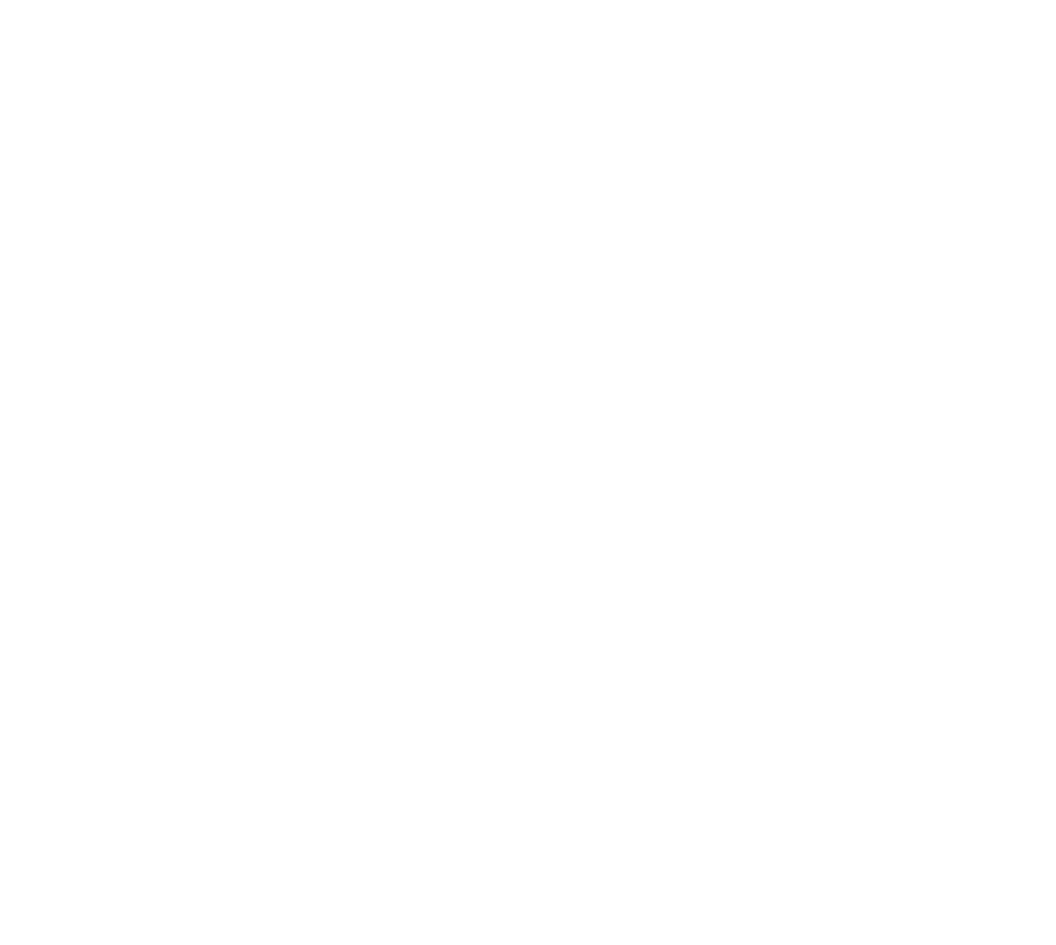
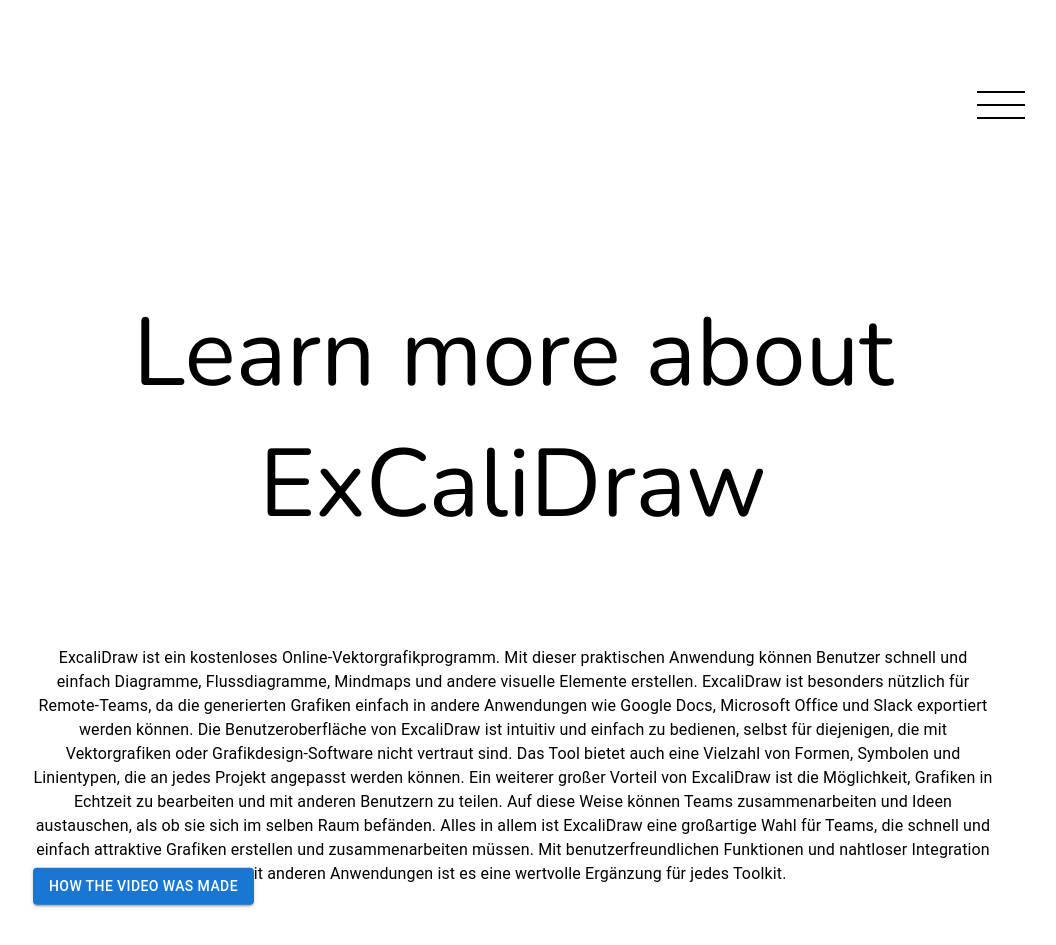
Before and after one commit to polazarov/m152_WikiPage_FE, a React (Create React App) app: page /excalidraw in a window 1280 px wide. Before the commit this address had no page. Shown: the top 945 px of the page, without its empty margins (127-1183 px from the left). Before the commit the page ends 800 px from the top, so only its background shows below. Built offline with nearby package versions, Linux system fonts and the light colour scheme.

Commit message:
add individual wiki pages

```diff
--- a/src/Router.tsx
+++ b/src/Router.tsx
@@ -7,6 +7,7 @@
 import AboutUs from "./pages/AboutUs/AboutUs";
 import HomePage from "./pages/HomePage/HomePage";
 import Wiki from "./pages/Wiki/Wiki";
+import ExCaliDraw from "./pages/ExCaliDraw/ExCaliDraw";
 
 const Router = () => {
   return (
@@ -23,6 +24,10 @@
         path={"/wiki"}
         element={<Wiki />}
       />
+      <Route
+        path={"/excalidraw"}
+        element={<ExCaliDraw />}
+      />
     </Routes>
   );
 };
--- /dev/null
+++ b/src/pages/ExCaliDraw/ExCaliDraw.css
@@ -0,0 +1,31 @@
+.wiki_title{
+    font-size: 6em;
+    text-align: center;
+    margin-top: 3em;
+}
+
+.card_title{
+    text-align: center;
+}
+
+.inner_text{
+    text-align: center;
+    margin-left: 8;
+    margin-right: 8em;
+    margin-top: 6vh;
+    position: relative;
+}
+
+.inner_div{
+    margin-left: 10em;
+    margin-right: 10em;
+    margin-top: 6em;
+}
+
+.button{
+    margin: 6;
+    position: absolute;
+    top: 50%;
+    -ms-transform: translateY(-50%);
+    transform: translateY(-50%);
+}
--- /dev/null
+++ b/src/pages/ExCaliDraw/ExCaliDraw.tsx
@@ -0,0 +1,40 @@
+import React from "react";
+import "./ExCaliDraw.css";
+import { Button, Typography } from "@mui/material";
+import HamburgerMenu from "../../atoms/HamburgerMenu";
+import Footer from "../../organisms/Footer";
+
+export default function ExCaliDraw() {
+  return (
+    <>
+      <HamburgerMenu></HamburgerMenu>
+      <div className="wiki_title">Learn more about ExCaliDraw</div>
+      <div className="inner_div">
+      <Typography className="inner_text">
+        ExcaliDraw ist ein kostenloses Online-Vektorgrafikprogramm. Mit dieser
+        praktischen Anwendung können Benutzer schnell und einfach Diagramme,
+        Flussdiagramme, Mindmaps und andere visuelle Elemente erstellen.
+        ExcaliDraw ist besonders nützlich für Remote-Teams, da die generierten
+        Grafiken einfach in andere Anwendungen wie Google Docs, Microsoft Office
+        und Slack exportiert werden können. Die Benutzeroberfläche von
+        ExcaliDraw ist intuitiv und einfach zu bedienen, selbst für diejenigen,
+        die mit Vektorgrafiken oder Grafikdesign-Software nicht vertraut sind.
+        Das Tool bietet auch eine Vielzahl von Formen, Symbolen und Linientypen,
+        die an jedes Projekt angepasst werden können. Ein weiterer großer
+        Vorteil von ExcaliDraw ist die Möglichkeit, Grafiken in Echtzeit zu
+        bearbeiten und mit anderen Benutzern zu teilen. Auf diese Weise können
+        Teams zusammenarbeiten und Ideen austauschen, als ob sie sich im selben
+        Raum befänden. Alles in allem ist ExcaliDraw eine großartige Wahl für
+        Teams, die schnell und einfach attraktive Grafiken erstellen und
+        zusammenarbeiten müssen. Mit benutzerfreundlichen Funktionen und
+        nahtloser Integration mit anderen Anwendungen ist es eine wertvolle
+        Ergänzung für jedes Toolkit.
+      </Typography>
+
+
+      <Button className="button" variant="contained">How the video was made</Button>
+      </div>
+      <Footer />
+    </>
+  );
+}
--- a/src/pages/Wiki/Wiki.tsx
+++ b/src/pages/Wiki/Wiki.tsx
@@ -19,6 +19,7 @@
     title: string,
     image: string,
     text: string,
+    url: string
   }
 
   let ourTeam: TeamType[] = [
@@ -26,31 +27,37 @@
       title: "How do i take notes efficiantly",
       image: "../pics/excalidraw.jpg",
       text: "Junior Software Developer",
+      url: "/excalidraw"
     },
     {
       title: "How to make a life easier as a mac user",
       image: "../pics/homebrew.jpg",
       text: "Junior Software Developer",
+      url: "/excalidraw"
     },
     {
       title: "Which tool to use for working with diagramms",
       image: "../pics/draw-io.jpg",
       text: "Junior Software Developer",
+      url: "/excalidraw"
     },
     {
       title: "How do i work with others efficiantly",
       image: "../pics/github.jpg",
       text: "Junior Software Developer",
+      url: "/excalidraw"
     },
     {
       title: "What media and file formats to use for the web",
       image: "../pics/videoformats.jpg",
       text: "Junior Software Developer",
+      url: "/excalidraw"
     },
     {
       title: "Which software to use for media production",
       image: "../pics/mediaproduction.jpg",
       text: "Junior Software Developer",
+      url: "/excalidraw"
     },
   ];
 
@@ -72,7 +79,9 @@
                     {worker.title}
                   </Typography>
                 </CardContent>
+                <a href={worker.url}>
                 <Button variant="contained" sx={{marginBottom: 3}}>Learn more</Button>
+                </a>
               </Card>
               </Grid>
             );
```
